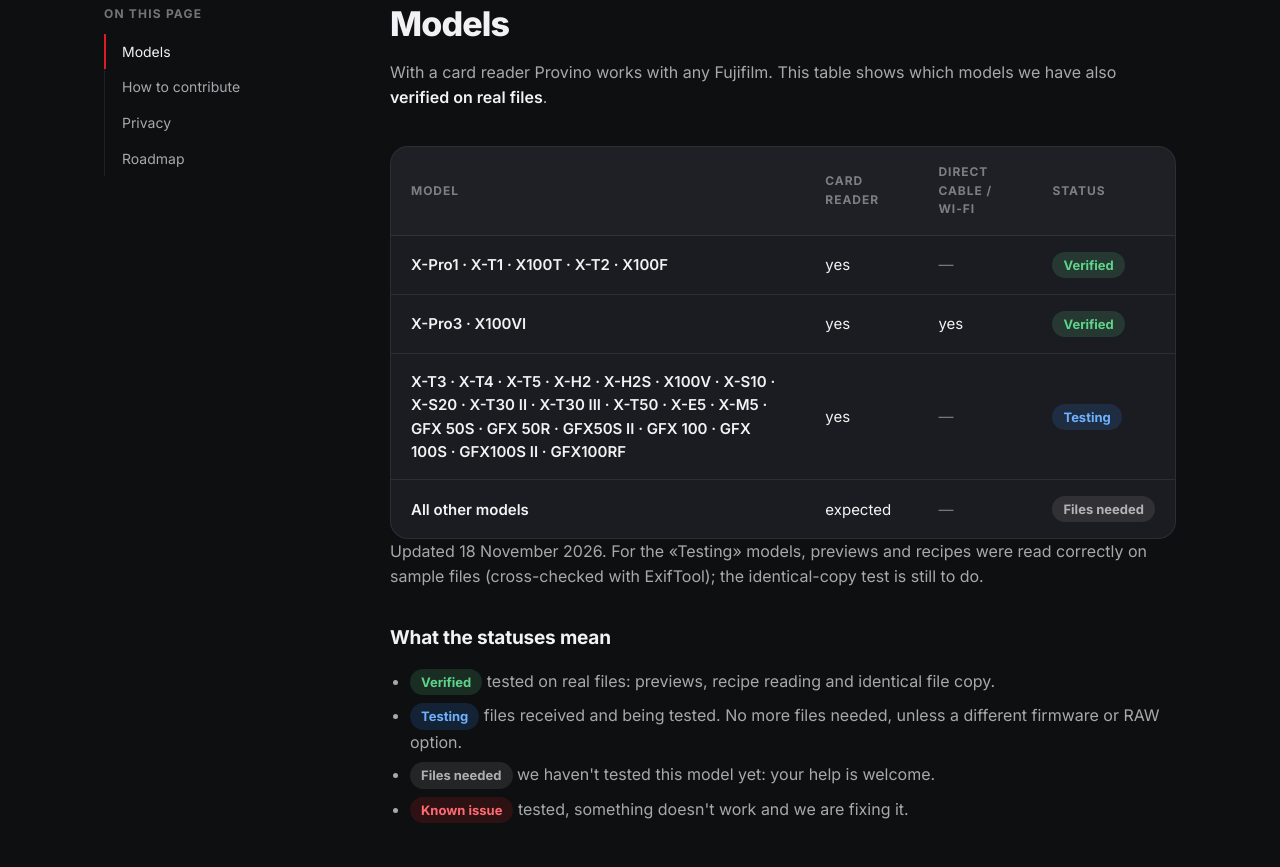
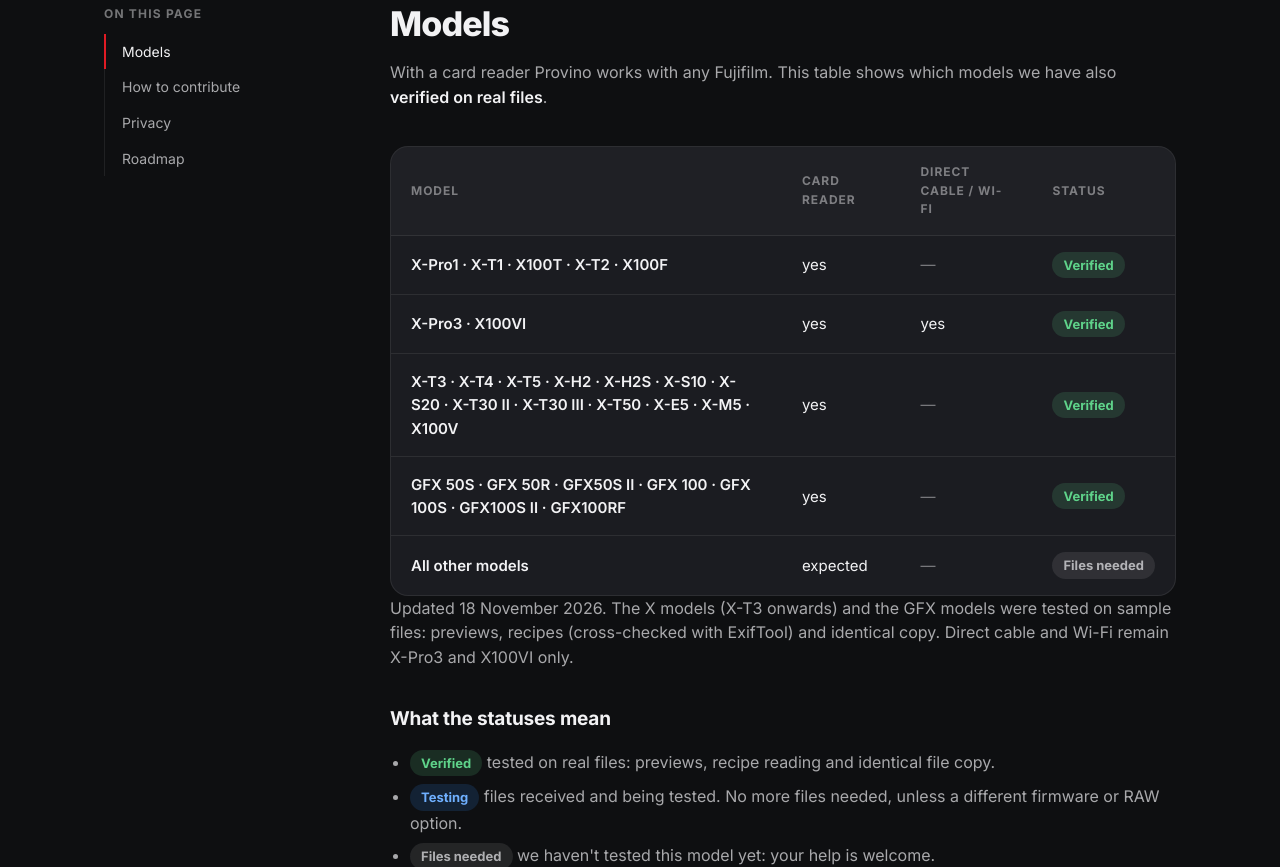
Before and after one commit to cisla66/Provino, a plain HTML site: page docs/compatibilita.html in a window 1280 px wide. Shown: the part 397-1264 px from the top of the page. Drawn offline with Linux system fonts and the light colour scheme.

Commit message:
docs: mark the X (X-T3 onwards) and GFX sample models as Verified
Previews, recipe reading (cross-checked with ExifTool) and identical copy were
checked on sample RAF/JPG files for all 20 models.

Co-Authored-By: Claude Sonnet 5.5 <noreply@anthropic.com>
Claude-Session: https://claude.ai/code/session_01SGDZ4SLTg4GnEAkp6VNJjQ

```diff
--- a/docs/compatibilita.html
+++ b/docs/compatibilita.html
@@ -56,11 +56,12 @@
         <tbody>
           <tr><td>X-Pro1 · X-T1 · X100T · X-T2 · X100F</td><td><span lang="it">sì</span><span lang="en">yes</span></td><td class="no">—</td><td><span class="st ok"><span lang="it">Verificato</span><span lang="en">Verified</span></span></td></tr>
           <tr><td>X-Pro3 · X100VI</td><td><span lang="it">sì</span><span lang="en">yes</span></td><td><span lang="it">sì</span><span lang="en">yes</span></td><td><span class="st ok"><span lang="it">Verificato</span><span lang="en">Verified</span></span></td></tr>
-          <tr><td>X-T3 · X-T4 · X-T5 · X-H2 · X-H2S · X100V · X-S10 · X-S20 · X-T30 II · X-T30 III · X-T50 · X-E5 · X-M5 · GFX 50S · GFX 50R · GFX50S II · GFX 100 · GFX 100S · GFX100S II · GFX100RF</td><td><span lang="it">sì</span><span lang="en">yes</span></td><td class="no">—</td><td><span class="st wip"><span lang="it">In prova</span><span lang="en">Testing</span></span></td></tr>
+          <tr><td>X-T3 · X-T4 · X-T5 · X-H2 · X-H2S · X-S10 · X-S20 · X-T30 II · X-T30 III · X-T50 · X-E5 · X-M5 · X100V</td><td><span lang="it">sì</span><span lang="en">yes</span></td><td class="no">—</td><td><span class="st ok"><span lang="it">Verificato</span><span lang="en">Verified</span></span></td></tr>
+          <tr><td>GFX 50S · GFX 50R · GFX50S II · GFX 100 · GFX 100S · GFX100S II · GFX100RF</td><td><span lang="it">sì</span><span lang="en">yes</span></td><td class="no">—</td><td><span class="st ok"><span lang="it">Verificato</span><span lang="en">Verified</span></span></td></tr>
           <tr><td><span lang="it">Tutti gli altri modelli</span><span lang="en">All other models</span></td><td><span lang="it">atteso</span><span lang="en">expected</span></td><td class="no">—</td><td><span class="st need"><span lang="it">Servono file</span><span lang="en">Files needed</span></span></td></tr>
         </tbody>
       </table>
-      <p class="note"><span lang="it">Aggiornato il 18 novembre 2026.</span><span lang="en">Updated 18 November 2026.</span> <span lang="it">Per i modelli «In prova» anteprime e ricette sono stati letti correttamente su file di prova (confrontati con ExifTool); manca ancora la prova di copia identica.</span><span lang="en">For the «Testing» models, previews and recipes were read correctly on sample files (cross-checked with ExifTool); the identical-copy test is still to do.</span></p>
+      <p class="note"><span lang="it">Aggiornato il 18 novembre 2026.</span><span lang="en">Updated 18 November 2026.</span> <span lang="it">I modelli X (da X-T3 in poi) e GFX sono stati provati su file di prova: anteprime, ricette (confrontate con ExifTool) e copia identica. Cavo e Wi-Fi diretti restano solo per X-Pro3 e X100VI.</span><span lang="en">The X models (X-T3 onwards) and the GFX models were tested on sample files: previews, recipes (cross-checked with ExifTool) and identical copy. Direct cable and Wi-Fi remain X-Pro3 and X100VI only.</span></p>
       <h3><span lang="it">Cosa significano gli stati</span><span lang="en">What the statuses mean</span></h3>
       <ul>
         <li><span class="st ok"><span lang="it">Verificato</span><span lang="en">Verified</span></span> <span lang="it">provato su file reali: anteprime, lettura della ricetta e copia identica del file.</span><span lang="en">tested on real files: previews, recipe reading and identical file copy.</span></li>
```
Also changed, not shown: 1 other file.
